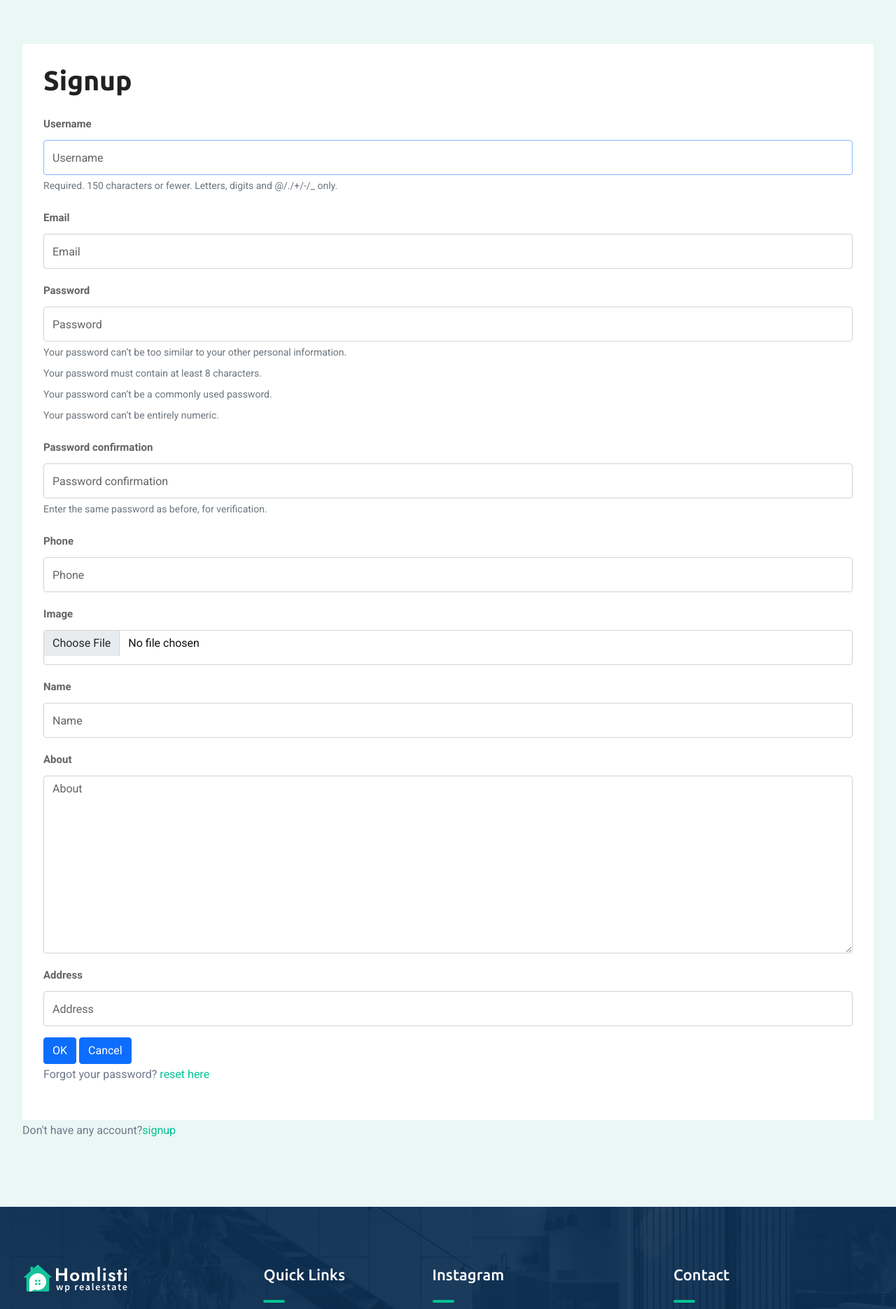
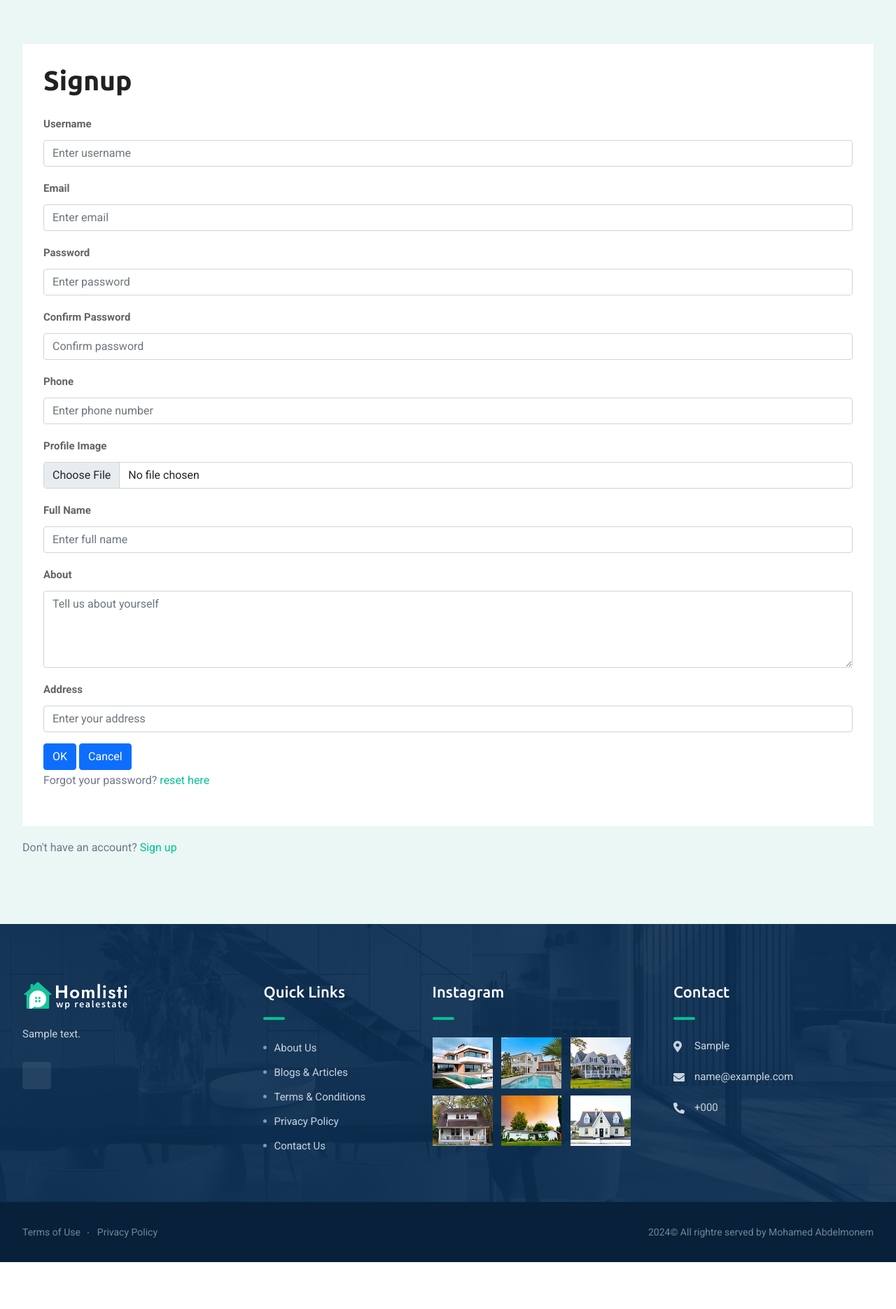
Before and after one commit to Mohamed00Abdelmonem/Dj-Real-Estate, a Django app: page /accounts/signup/ in a window 1280 px wide. Shown: the part 214-2084 px from the top of the page at 70% size. After the commit the page ends 2017 px from the top, so only its background shows below. Run offline with Django 5.2, Linux system fonts and the light colour scheme; tables that the repository leaves empty hold one stand-in row (values such as "Sample post"); some libraries are stand-ins or nearby versions; some web fonts are replaced.

Commit message:
add fields usnig html now form djang by defualt in signup form

```diff
--- a/accounts/templates/registration/register.html
+++ b/accounts/templates/registration/register.html
@@ -1,10 +1,7 @@
 {% extends "base.html" %}
-{% load static%}
+{% load static %}
 {% load django_bootstrap5 %}
 {% block body %}
-
-
-
 
 <!--=====================================-->
 <!--=   Breadcrumb     Start            =-->
@@ -14,12 +11,13 @@
     <div class="container">
         <nav aria-label="breadcrumb">
             <ol class="breadcrumb">
-                        <li class="breadcrumb-item"><a href="index.html">Home</a></li>
+                <li class="breadcrumb-item"><a href="/">Home</a></li>
                 <li class="breadcrumb-item active" aria-current="page">My Account</li>
             </ol>
         </nav>
     </div>
 </div>
+
 <!--=====================================-->
 <!--=   Account     Start               =-->
 <!--=====================================-->
@@ -31,11 +29,91 @@
                 <div class="page-content-block">
                     <div class="col-md-12 rtcl-login-form-wrap">
                         <h2>Signup</h2>
-                            <form class="user-form" method='post'>
+                        <form class="user-form" method="post" enctype="multipart/form-data">
                             {% csrf_token %}
-                                    {% bootstrap_form form %}
 
+                            <!-- Username field -->
+                            <div class="mb-3">
+                                <label for="id_username" class="form-label">Username</label>
+                                <input type="text" class="form-control" id="id_username" name="username" placeholder="Enter username" value="{{ form.username.value|default_if_none:'' }}">
+                                {% if form.username.errors %}
+                                    <div class="text-danger">{{ form.username.errors }}</div>
+                                {% endif %}
+                            </div>
 
+                            <!-- Email field -->
+                            <div class="mb-3">
+                                <label for="id_email" class="form-label">Email</label>
+                                <input type="email" class="form-control" id="id_email" name="email" placeholder="Enter email" value="{{ form.email.value|default_if_none:'' }}">
+                                {% if form.email.errors %}
+                                    <div class="text-danger">{{ form.email.errors }}</div>
+                                {% endif %}
+                            </div>
+
+                            <!-- Password1 field -->
+                            <div class="mb-3">
+                                <label for="id_password1" class="form-label">Password</label>
+                                <input type="password" class="form-control" id="id_password1" name="password1" placeholder="Enter password">
+                                {% if form.password1.errors %}
+                                    <div class="text-danger">{{ form.password1.errors }}</div>
+                                {% endif %}
+                            </div>
+
+                            <!-- Password2 field -->
+                            <div class="mb-3">
+                                <label for="id_password2" class="form-label">Confirm Password</label>
+                                <input type="password" class="form-control" id="id_password2" name="password2" placeholder="Confirm password">
+                                {% if form.password2.errors %}
+                                    <div class="text-danger">{{ form.password2.errors }}</div>
+                                {% endif %}
+                            </div>
+
+                            <!-- Phone field -->
+                            <div class="mb-3">
+                                <label for="id_phone" class="form-label">Phone</label>
+                                <input type="text" class="form-control" id="id_phone" name="phone" placeholder="Enter phone number" value="{{ form.phone.value|default_if_none:'' }}">
+                                {% if form.phone.errors %}
+                                    <div class="text-danger">{{ form.phone.errors }}</div>
+                                {% endif %}
+                            </div>
+
+                            <!-- Image field -->
+                            <div class="mb-3">
+                                <label for="id_image" class="form-label">Profile Image</label>
+                                <input type="file" class="form-control" id="id_image" name="image">
+                                {% if form.image.errors %}
+                                    <div class="text-danger">{{ form.image.errors }}</div>
+                                {% endif %}
+                            </div>
+
+                            <!-- Name field -->
+                            <div class="mb-3">
+                                <label for="id_name" class="form-label">Full Name</label>
+                                <input type="text" class="form-control" id="id_name" name="name" placeholder="Enter full name" value="{{ form.name.value|default_if_none:'' }}">
+                                {% if form.name.errors %}
+                                    <div class="text-danger">{{ form.name.errors }}</div>
+                                {% endif %}
+                            </div>
+
+                            <!-- About field -->
+                            <div class="mb-3">
+                                <label for="id_about" class="form-label">About</label>
+                                <textarea class="form-control" id="id_about" name="about" rows="4" placeholder="Tell us about yourself">{{ form.about.value|default_if_none:'' }}</textarea>
+                                {% if form.about.errors %}
+                                    <div class="text-danger">{{ form.about.errors }}</div>
+                                {% endif %}
+                            </div>
+
+                            <!-- Address field -->
+                            <div class="mb-3">
+                                <label for="id_address" class="form-label">Address</label>
+                                <input type="text" class="form-control" id="id_address" name="address" placeholder="Enter your address" value="{{ form.address.value|default_if_none:'' }}">
+                                {% if form.address.errors %}
+                                    <div class="text-danger">{{ form.address.errors }}</div>
+                                {% endif %}
+                            </div>
+
+                            <!-- Submit and Reset buttons -->
                             <div class="form-button">
                                 {% bootstrap_button class='btn' button_type="submit" content="OK" style="background-color: var(--rt-primary-color); border-color: var(--rt-primary-color);" %}
                                 {% bootstrap_button button_type="reset" content="Cancel" style="background-color: var(--rt-primary-color); border-color: var(--rt-primary-color);" %}
@@ -45,8 +123,10 @@
 
                         </form>
                     </div>
-                        <div class="user-form-remind">
-                            <p >Don't have any account?<a href="/accounts/signup" style="color: var(--rt-primary-color);">signup </a></p>
+                    <div class="user-form-remind mt-3">
+                        <p>Don't have an account?
+                            <a href="/accounts/signup" style="color: var(--rt-primary-color);">Sign up</a>
+                        </p>
                     </div>
                 </div>
             </div>
@@ -54,5 +134,4 @@
     </div>
 </main>
 
-
 {% endblock body %}
--- a/accounts/views.py
+++ b/accounts/views.py
@@ -39,7 +39,7 @@ from .models import Profile
 
 def signup(request):
     if request.method == 'POST':
-        form = SignupForm(request.POST)
+        form = SignupForm(request.POST, request.FILES)
         if form.is_valid():
             username = form.cleaned_data['username']
             email = form.cleaned_data['email']
```
Also changed, not shown: db.sqlite3. Lines whose indentation alone changed are shown as unchanged.
